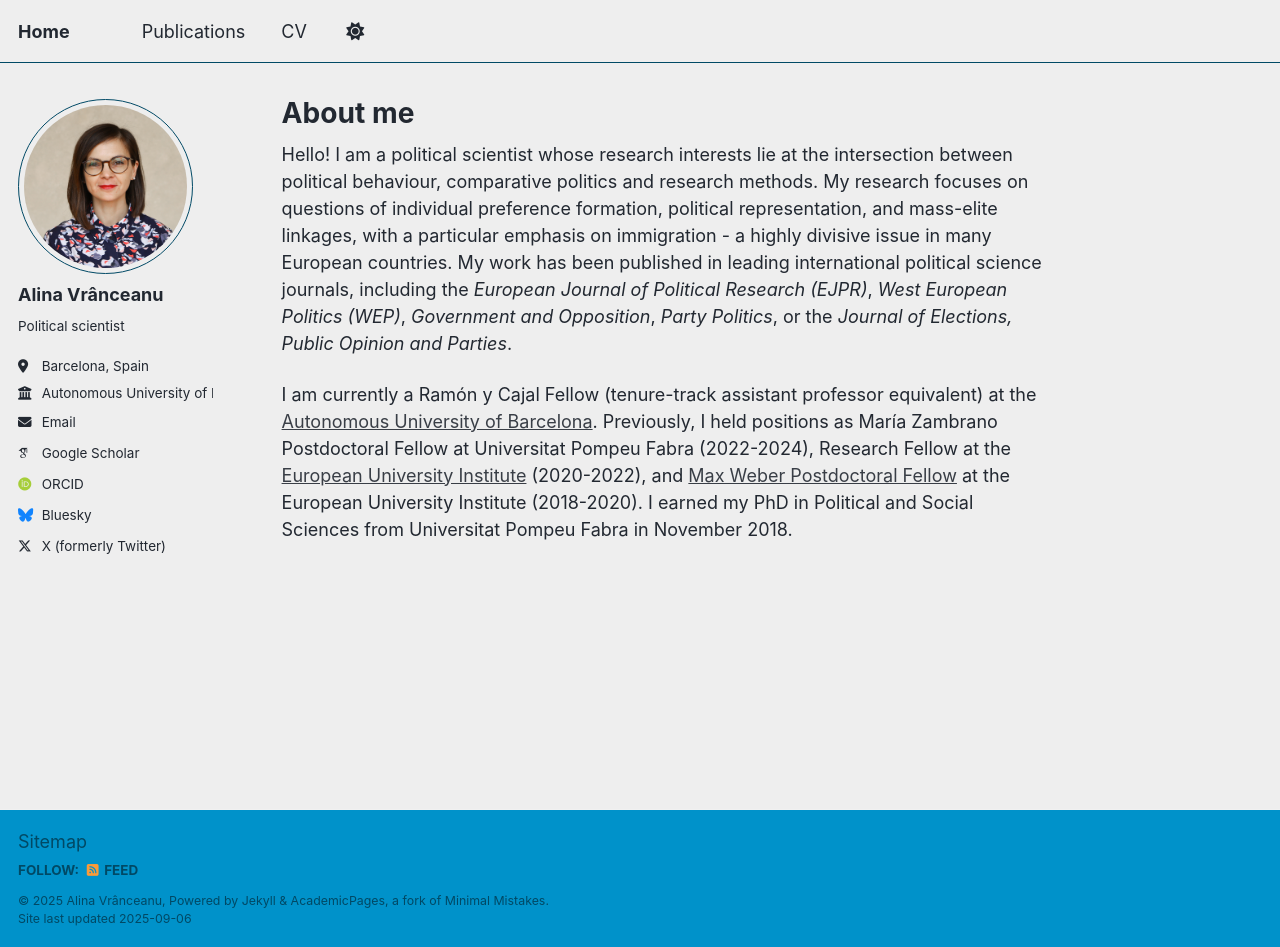
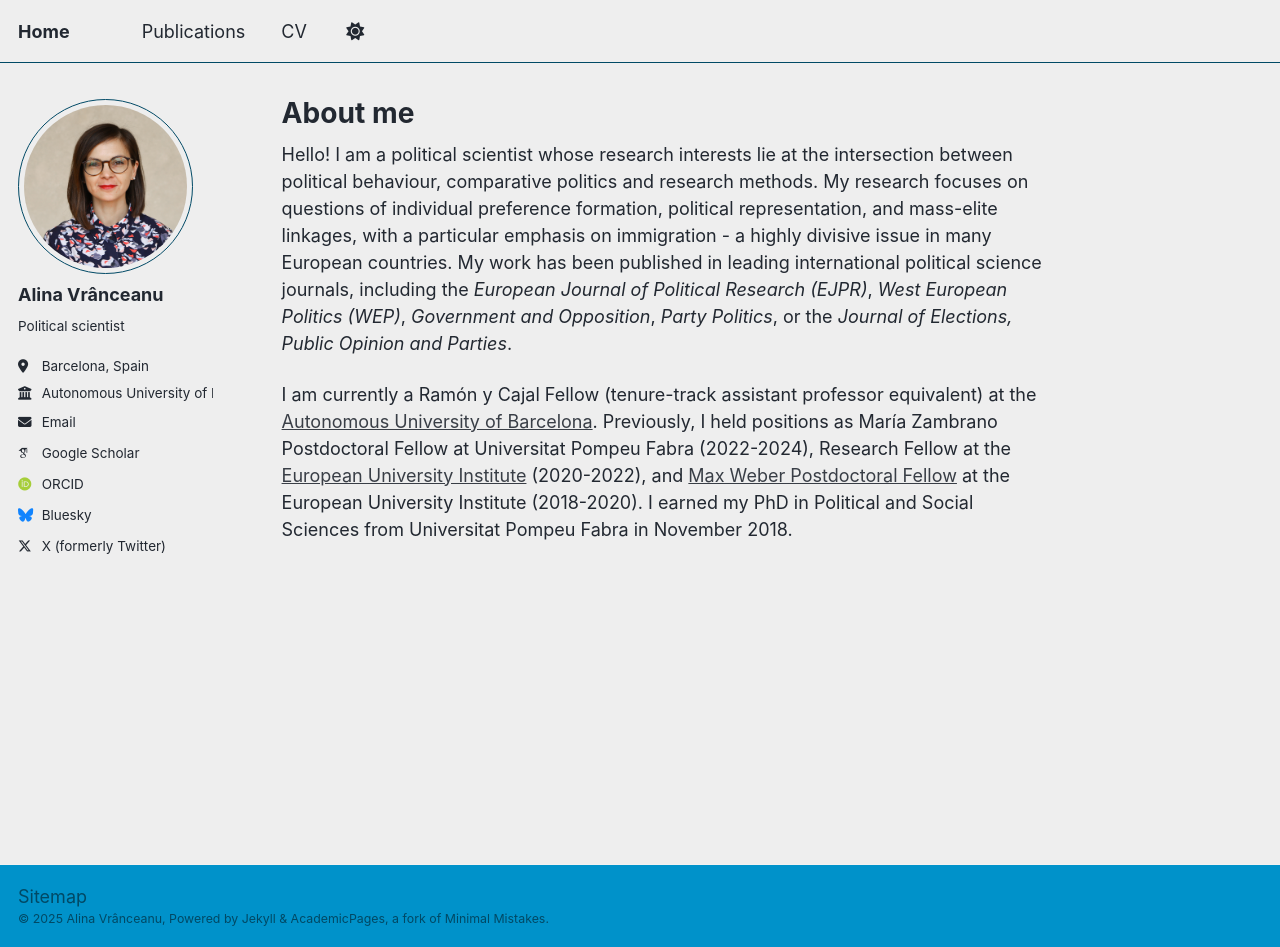
Before and after one commit to alinavranceanu/alinavranceanu.github.io, a Jekyll site: the page built from _pages/about.md, in a window 1280 px wide and 947 px high. Built offline with Jekyll 4.4.1, drawn with Linux system fonts in a browser that asks for light colours; some web fonts are replaced; a script that is not in the unit is left out.

Commit message:
Update footer.html

```diff
--- a/_includes/footer.html
+++ b/_includes/footer.html
@@ -1,5 +1,5 @@
 {% include base_path %}
-
+<!--
 {% if site.author.github or site.author.bitbucket or site.atom_feed.hide != true %}
 <div class="page__footer-follow">
   <ul class="social-icons">
@@ -18,8 +18,8 @@
   </ul>
 </div>
 {% endif %}
-
+-->
 <div class="page__footer-copyright">
   &copy; {{ site.time | date: '%Y' }} {{ site.name | default: site.title }}, {{ site.data.ui-text[site.locale].powered_by | default: "Powered by" }} <a href="http://jekyllrb.com" rel="nofollow">Jekyll</a> &amp; <a href="https://github.com/academicpages/academicpages.github.io">AcademicPages</a>, a fork of <a href="https://mademistakes.com/work/minimal-mistakes-jekyll-theme/" rel="nofollow">Minimal Mistakes</a>.<br />
-  Site last updated {{ "now" | date: '%Y-%m-%d' }}
+  <!-- Site last updated {{ "now" | date: '%Y-%m-%d' }} -->
 </div>
```
